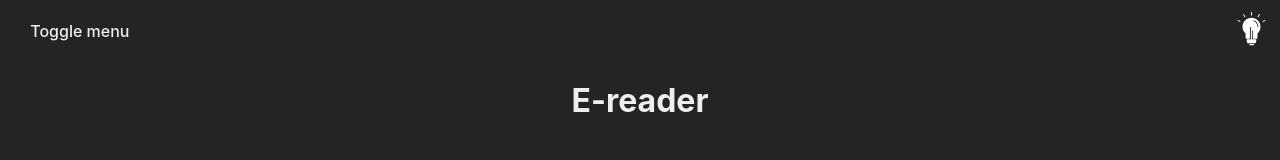
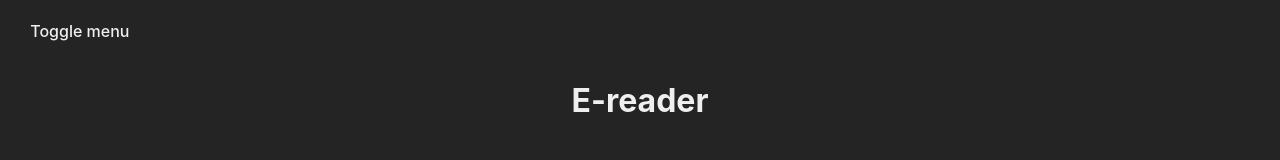
Before and after one commit to biancashiromoto/eReader, a React (Vite) app: page / in a window 1280 px wide. Shown: the top 160 px of the page. Built offline with nearby package versions, Linux system fonts and the light colour scheme.

Commit message:
chore: Move header buttons styling to Header.module.css

```diff
--- a/src/App.css
+++ b/src/App.css
@@ -52,33 +52,6 @@ button {
   gap: 15px;
 }
 
-.toggle-mode-button {
-  background-color: unset;
-  padding: 0;
-}
-
-.toggle-mode-button-light::before {
-  content: url("./assets/images/light-mode.svg");
-}
-
-.toggle-mode-button-dark::before {
-  content: url("./assets/images/dark-mode.svg");
-}
-
-.clear-preferences-button {
-  background-color: unset;
-  border: solid 1px black;
-  font-size: .75rem;
-}
-
-.clear-preferences-button-light::before {
-  content: url("./assets/images/clear-light.svg");
-}
-
-.clear-preferences-button-dark::before {
-  content: url("./assets/images/clear-dark.svg");
-}
-
 .font-size-button {
   font-size: 2rem;
   padding: 0;
```
